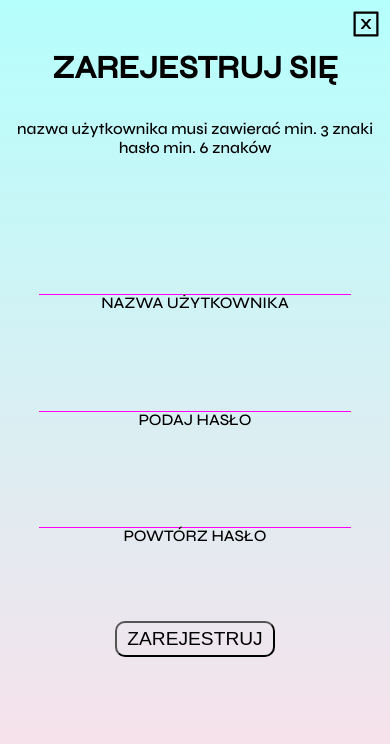
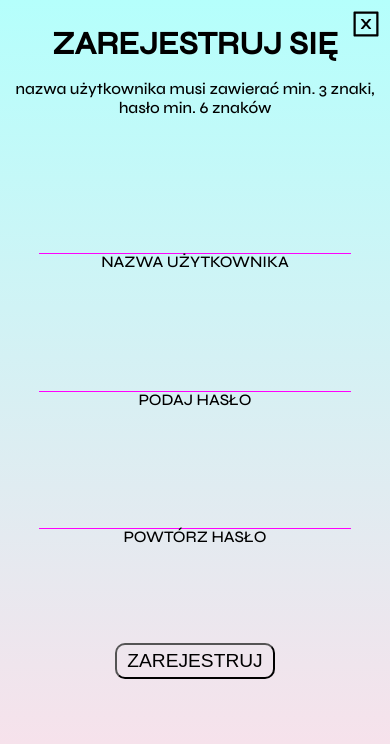
Before and after one commit to anyd007/bizness-plan, a React (Create React App) app in the folder client/: page /regestry in a window 390 px wide. Shown: the top 744 px of the page. Built offline with nearby package versions, Linux system fonts and the light colour scheme; the HTML template or start-up script is replaced by a standard one.

Commit message:
add responyvity

```diff
--- a/client/src/components/regestry/Regestry.jsx
+++ b/client/src/components/regestry/Regestry.jsx
@@ -11,7 +11,7 @@ const Regestry = () =>{
             <div className="regestry__title">
                 <AiOutlineCloseSquare onClick={()=>history("/")} className="regestry__title--close"/>
                 <h2>ZAREJESTRUJ SIĘ</h2>
-                <p>nazwa użytkownika musi zawierać min. 3 znaki<br />hasło min. 6 znaków</p>
+                <p>nazwa użytkownika musi zawierać min. 3 znaki, hasło min. 6 znaków</p>
             </div>
             <div className="regestry__panel">
                 <div className="regestry__panel--username">
--- a/client/src/components/regestry/regestry.css
+++ b/client/src/components/regestry/regestry.css
@@ -28,25 +28,27 @@
   text-align: center;
   background-color: #FFDEE9;
   background-image: linear-gradient(0deg, #FFDEE9 0%, #B5FFFC 100%);
-  height: 100vh;
+  height: 100%;
   width: 100vw;
 }
 .regestry__title {
-  height: 35vh;
+  height: auto;
   display: flex;
   flex-direction: column;
   gap: 2rem;
 }
 @media (min-width: 230px) and (max-width: 480px) {
   .regestry__title {
-    padding-top: 3rem;
-    height: 25vh;
+    padding-top: 1.5rem;
+    height: auto;
+    gap: 1rem;
   }
 }
 @media (min-width: 480px) and (max-width: 960px) {
   .regestry__title {
-    height: 30vh;
-    gap: 1rem;
+    height: 23vh;
+    padding-top: 1rem;
+    gap: 0.5rem;
   }
 }
 .regestry__title h2 {
@@ -61,6 +63,9 @@
   .regestry__title h2 {
     font-size: 2.5rem;
   }
+}
+.regestry__title p {
+  font-size: 1rem;
 }
 .regestry__title--close {
   position: absolute;
@@ -82,16 +87,21 @@
   transform: rotate(360deg) scale(1.5);
 }
 .regestry__panel {
-  height: 50vh;
+  height: 70vh;
   display: flex;
   flex-direction: column;
   justify-content: space-evenly;
   justify-items: center;
 }
-@media (min-width: 230px) and (max-width: 960px) {
+@media (min-width: 230px) and (max-width: 769px) {
   .regestry__panel {
-    gap: 2rem;
-    height: 60vh;
+    height: 80vh;
+  }
+}
+@media (min-width: 769px) and (max-width: 960px) {
+  .regestry__panel {
+    height: 70vh;
+    justify-content: space-between;
   }
 }
 .regestry__panel--button button {
--- a/client/src/components/regestry/regestry.scss
+++ b/client/src/components/regestry/regestry.scss
@@ -27,23 +27,25 @@
     text-align: center;
     background-color: #FFDEE9;
     background-image: linear-gradient(0deg, #FFDEE9 0%, #B5FFFC 100%);
-    height: 100vh;
+    height: 100%;
     width: 100vw;
 
     &__title{
-        height: 35vh;
+        height: auto;
         display: flex;
         flex-direction: column;
         gap: 2rem;
 
         @include screen(extra-small, small){
-            padding-top: 3rem;
-            height: 25vh;
+            padding-top: 1.5rem;
+            height: auto;
+            gap: 1rem;
         }
 
         @include screen(small, large){
-            height: 30vh;
-            gap: 1rem;
+            height: 23vh;
+            padding-top: 1rem;
+            gap: 0.5rem;
         }
 
         h2{
@@ -56,6 +58,14 @@
             @include screen(small, large){
                 font-size: 2.5rem;
             }
+        }
+
+        p{
+            font-size: 1rem;
+
+            // @include screen(small, medium){
+            //     font-size: 0.7rem;
+            // }
         }
 
         &--close{
@@ -81,15 +91,19 @@
     }
 
     &__panel{
-        height: 50vh;
+        height: 70vh;
         display: flex;
         flex-direction: column;
         justify-content: space-evenly;
         justify-items: center;
 
-        @include screen (extra-small, large){
-            gap: 2rem;
-            height: 60vh;
+        @include screen (extra-small, medium){
+            height: 80vh;
+        }
+
+        @include screen(medium, large){
+            height: 70vh;
+            justify-content: space-between;
         }
 
         &--username{
```
Also changed, not shown: 1 other file (tests, documents, lock files or other folders).
